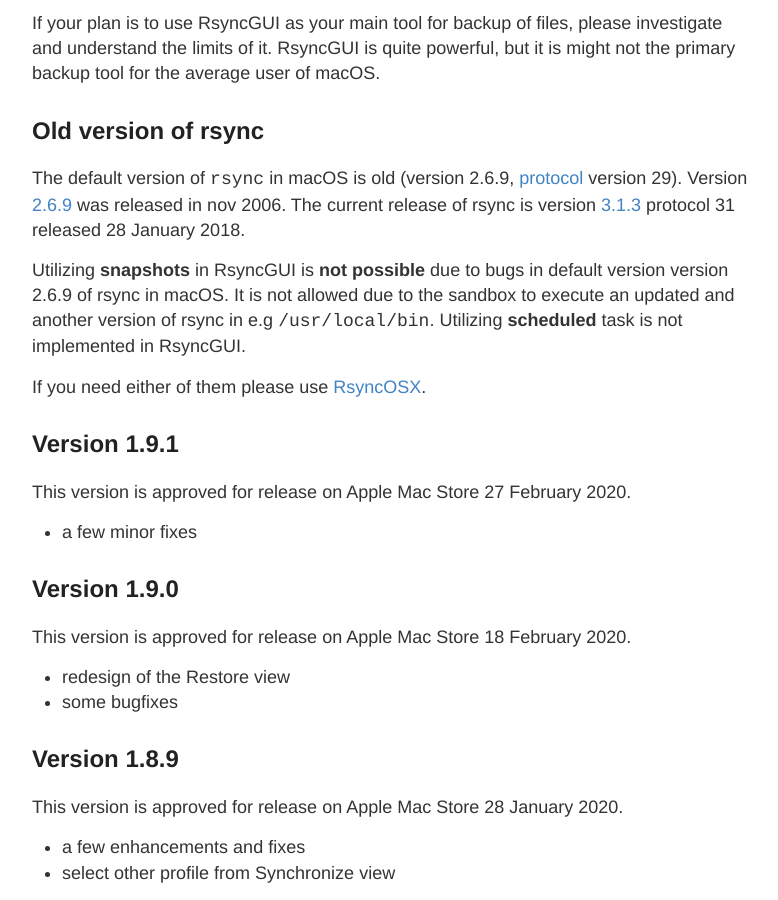
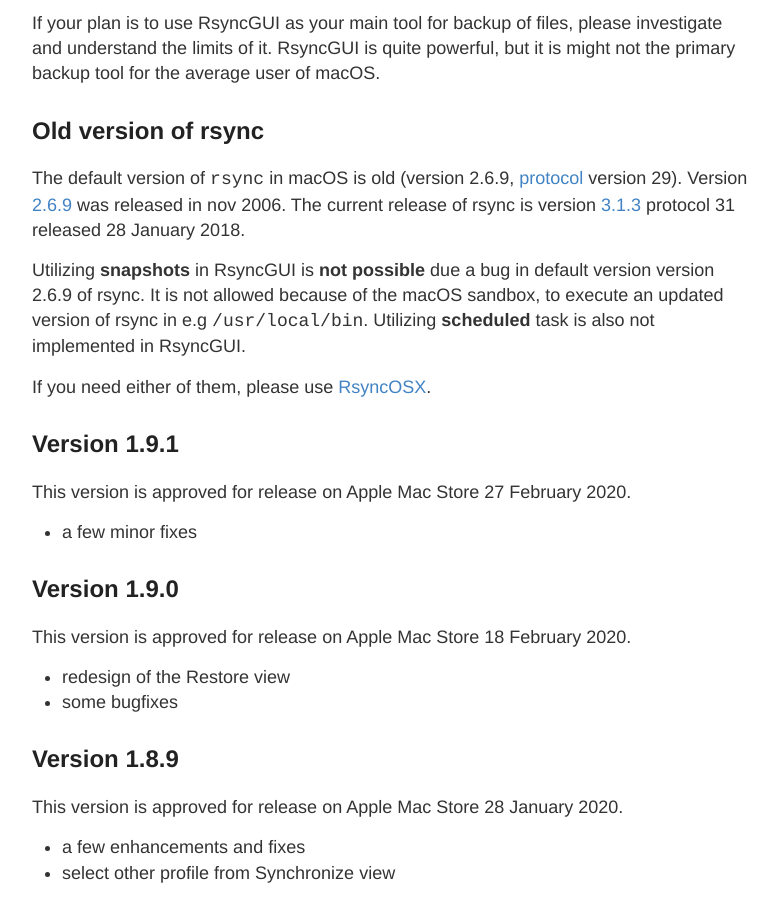
Before and after one commit to d2s/Documentation, a Jekyll site: the page built from _posts/2018-04-10-RsyncGUIChangelog.md, in a window 1280 px wide and 900 px high, scrolled down 794 px. Shown: the whole window, without its empty margins (248-1026 px from the left). Built offline with Jekyll 4.4.1, drawn with Linux system fonts in a browser that asks for light colours.

Commit message:
Update 2018-04-10-RsyncGUIChangelog.md

```diff
--- a/_posts/2018-04-10-RsyncGUIChangelog.md
+++ b/_posts/2018-04-10-RsyncGUIChangelog.md
@@ -20,9 +20,9 @@ If your plan is to use RsyncGUI as your main tool for backup of files, please in
 
 The default version of `rsync` in macOS is old (version 2.6.9, [protocol](https://rsync.samba.org/how-rsync-works.html) version 29). Version [2.6.9](https://download.samba.org/pub/rsync/src/rsync-2.6.9-NEWS) was released in nov 2006. The current release of rsync is version [3.1.3](https://download.samba.org/pub/rsync/src/rsync-3.1.3-NEWS) protocol 31 released 28 January 2018.
 
-Utilizing **snapshots** in RsyncGUI is **not possible** due to bugs in default version version 2.6.9 of rsync in macOS. It is not allowed due to the sandbox to execute an updated and another version of rsync in e.g `/usr/local/bin`. Utilizing **scheduled** task is not implemented in RsyncGUI.
+Utilizing **snapshots** in RsyncGUI is **not possible** due a bug in default version version 2.6.9 of rsync. It is not allowed because of the macOS sandbox, to execute an updated version of rsync in e.g `/usr/local/bin`. Utilizing **scheduled** task is also not implemented in RsyncGUI.
 
-If you need either of them please use [RsyncOSX](https://github.com/rsyncOSX/RsyncOSX).
+If you need either of them, please use [RsyncOSX](https://github.com/rsyncOSX/RsyncOSX).
 
 ## Version 1.9.1
 
```
